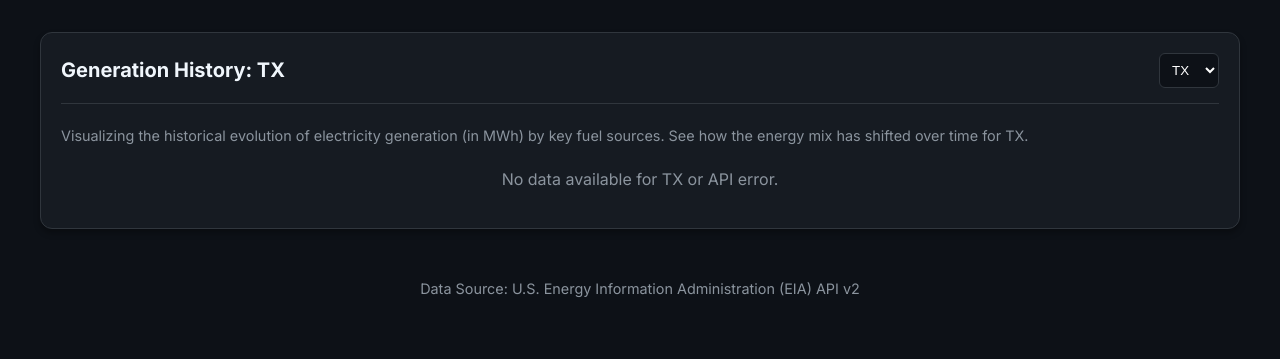
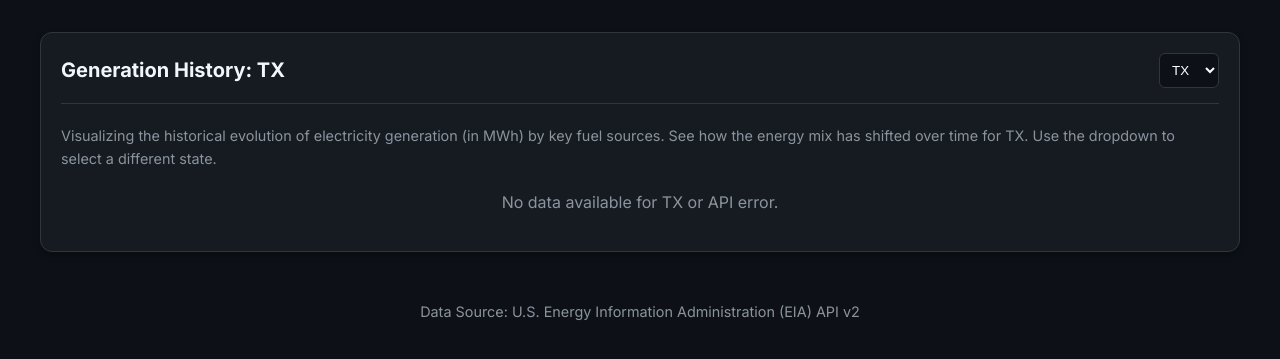
Before and after one commit to Gkodkod/django-energy-dashboard, a Django app: page /state/ in a window 1280 px wide. Shown: the part 130-489 px from the top of the page. Run offline with Django 5.2, Linux system fonts and the light colour scheme; data that the repository does not hold is empty.

Commit message:
Updates and improvements

```diff
--- a/dashboard/templates/dashboard/state_analysis.html
+++ b/dashboard/templates/dashboard/state_analysis.html
@@ -43,7 +43,8 @@
                 <p style="color: var(--text-secondary); font-size: 0.9rem; margin-bottom: 20px;">
                     Visualizing the historical evolution of electricity generation (in MWh) by key fuel
                     sources.
-                    See how the energy mix has shifted over time for {{ selected_state }}.
+                    See how the energy mix has shifted over time for {{ selected_state }}.  Use the dropdown
+                    to select a different state.
                 </p>
 
                 {% if state_data %}
```
Also changed, not shown: 1 other file.
